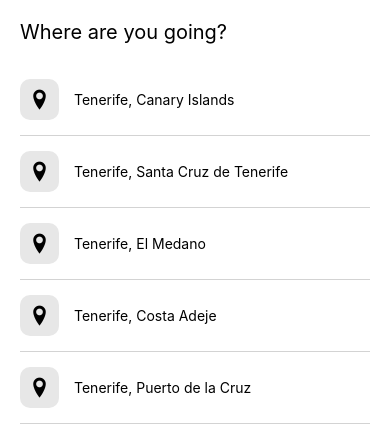
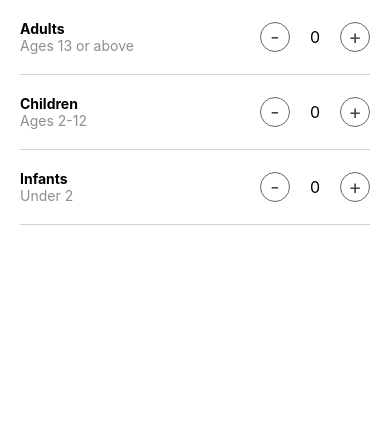
Before and after one commit to juanhuttemann/AirbnbClone, a React Native app: screen / in a window 390 px wide. Shown: the top 446 px of the page. Built offline with nearby package versions, Linux system fonts and the light colour scheme.

Commit message:
add Guests screen

```diff
--- a/App.js
+++ b/App.js
@@ -6,11 +6,12 @@
 import Post from './src/components/Post';
 import SearchResultsScreen from './src/screens/SearchResults';
 import DestinationSearch from './src/screens/DestinationSearch';
+import GuestsScreen from './src/screens/Guests';
 
 const App = () => {
   return (
     <View>
-      <DestinationSearch />
+      <GuestsScreen />
     </View>
   );
 };
--- /dev/null
+++ b/src/screens/Guests/index.js
@@ -0,0 +1,76 @@
+import React, {useState} from 'react';
+import {View, Text, Pressable} from 'react-native';
+import styles from './styles';
+
+const GuestsScreen = () => {
+  const [adults, setAdults] = useState(0);
+  const [children, setChildren] = useState(0);
+  const [infants, setInfants] = useState(0);
+
+  return (
+    <View>
+      <View style={styles.row}>
+        <View>
+          <Text style={{fontWeight: 'bold'}}>Adults</Text>
+          <Text style={{color: '#8d8d8d'}}>Ages 13 or above</Text>
+        </View>
+
+        <View style={{flexDirection: 'row', alignItems: 'center'}}>
+          <Pressable
+            onPress={() => setAdults(Math.max(0, adults - 1))}
+            style={styles.button}>
+            <Text style={{fontSize: 20, color: '#474747'}}>-</Text>
+          </Pressable>
+          <Text style={{marginHorizontal: 20, fontSize: 16}}>{adults}</Text>
+          <Pressable
+            onPress={() => setAdults(adults + 1)}
+            style={styles.button}>
+            <Text style={{fontSize: 20, color: '#474747'}}>+</Text>
+          </Pressable>
+        </View>
+      </View>
+      <View style={styles.row}>
+        <View>
+          <Text style={{fontWeight: 'bold'}}>Children</Text>
+          <Text style={{color: '#8d8d8d'}}>Ages 2-12</Text>
+        </View>
+
+        <View style={{flexDirection: 'row', alignItems: 'center'}}>
+          <Pressable
+            onPress={() => setChildren(Math.max(0, children - 1))}
+            style={styles.button}>
+            <Text style={{fontSize: 20, color: '#474747'}}>-</Text>
+          </Pressable>
+          <Text style={{marginHorizontal: 20, fontSize: 16}}>{children}</Text>
+          <Pressable
+            onPress={() => setChildren(children + 1)}
+            style={styles.button}>
+            <Text style={{fontSize: 20, color: '#474747'}}>+</Text>
+          </Pressable>
+        </View>
+      </View>
+      <View style={styles.row}>
+        <View>
+          <Text style={{fontWeight: 'bold'}}>Infants</Text>
+          <Text style={{color: '#8d8d8d'}}>Under 2</Text>
+        </View>
+
+        <View style={{flexDirection: 'row', alignItems: 'center'}}>
+          <Pressable
+            onPress={() => setInfants(Math.max(0, infants - 1))}
+            style={styles.button}>
+            <Text style={{fontSize: 20, color: '#474747'}}>-</Text>
+          </Pressable>
+          <Text style={{marginHorizontal: 20, fontSize: 16}}>{infants}</Text>
+          <Pressable
+            onPress={() => setInfants(infants + 1)}
+            style={styles.button}>
+            <Text style={{fontSize: 20, color: '#474747'}}>+</Text>
+          </Pressable>
+        </View>
+      </View>
+    </View>
+  );
+};
+
+export default GuestsScreen;
--- /dev/null
+++ b/src/screens/Guests/styles.js
@@ -0,0 +1,23 @@
+import {StyleSheet} from 'react-native';
+
+const styles = StyleSheet.create({
+  row: {
+    flexDirection: 'row',
+    justifyContent: 'space-between',
+    paddingVertical: 20,
+    marginHorizontal: 20,
+    borderBottomWidth: 1,
+    borderColor: 'lightgrey',
+  },
+  button: {
+    borderWidth: 1,
+    width: 30,
+    height: 30,
+    borderRadius: 15,
+    borderColor: '#676767',
+    justifyContent: 'center',
+    alignItems: 'center',
+  },
+});
+
+export default styles;
```
